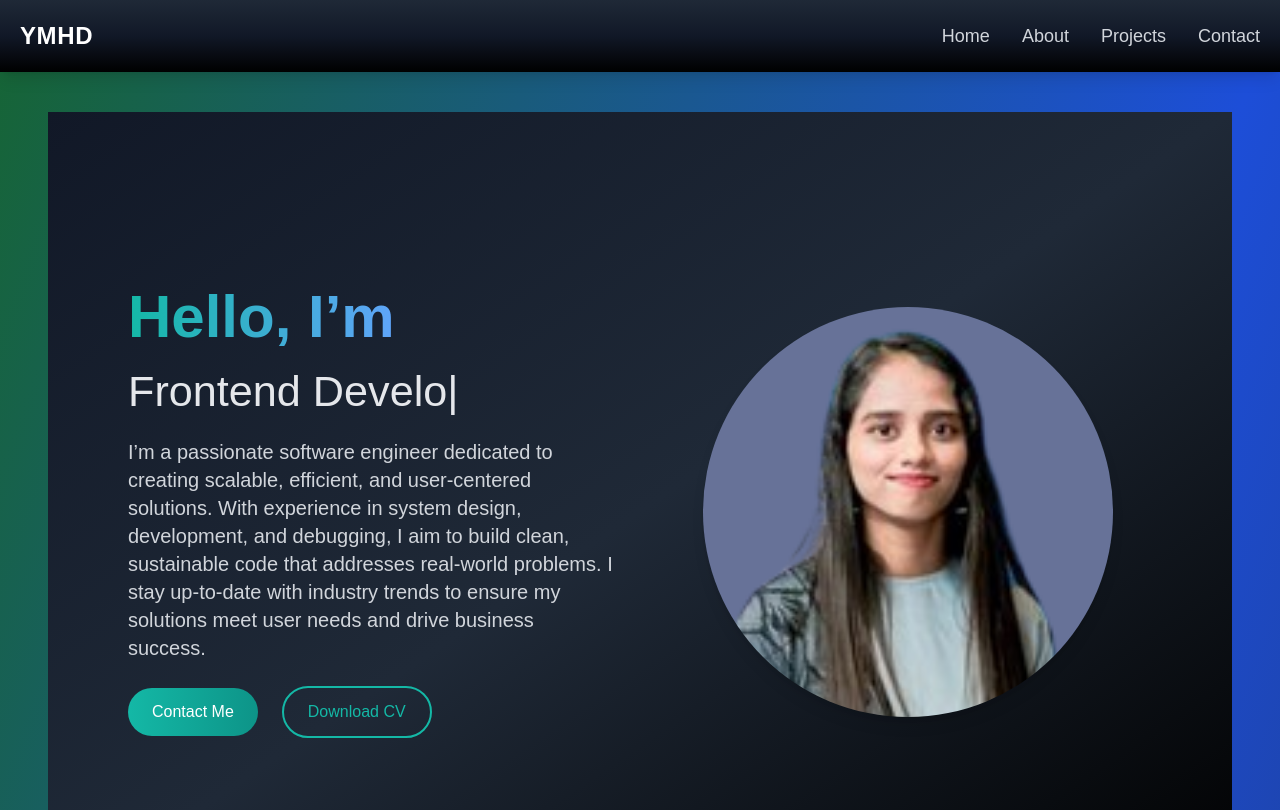
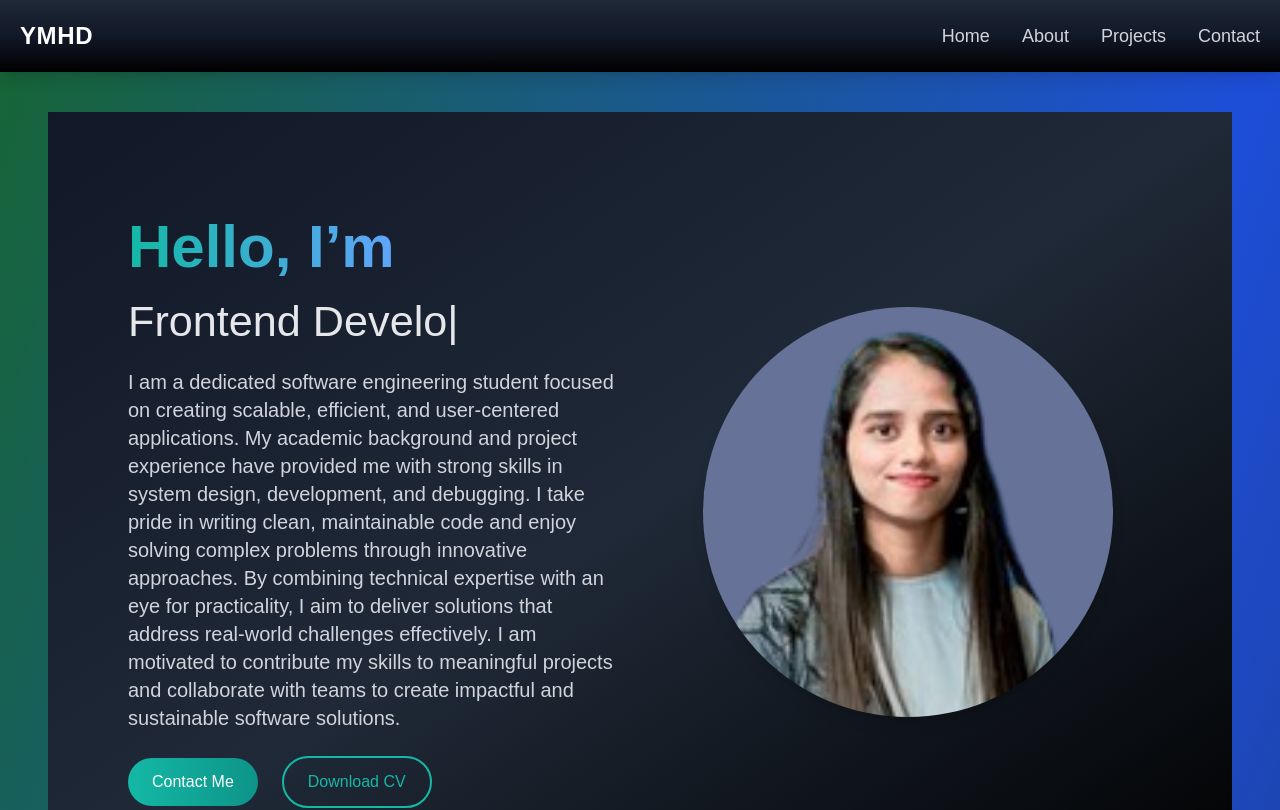
Before and after one commit to HarshaniYaparathne/Portfolio, a Next.js app: page / in a window 1280 px wide. Shown: the top 810 px of the page. Built offline with nearby package versions, Linux system fonts and the light colour scheme.

Commit message:
Edit MySection part with CV

```diff
--- a/src/app/components/pages/MySection.tsx
+++ b/src/app/components/pages/MySection.tsx
@@ -40,7 +40,11 @@ const MySection = () => {
               />
             </div>
             <p className="text-gray-300 text-lg sm:text-xl leading-relaxed">
-              I&rsquo;m a passionate software engineer dedicated to creating scalable, efficient, and user-centered solutions. With experience in system design, development, and debugging, I aim to build clean, sustainable code that addresses real-world problems. I stay up-to-date with industry trends to ensure my solutions meet user needs and drive business success.
+            I am a dedicated software engineering student focused on creating scalable, efficient, and user-centered applications. My academic background and project experience have provided me with strong skills in system design, development, and debugging.
+
+I take pride in writing clean, maintainable code and enjoy solving complex problems through innovative approaches. By combining technical expertise with an eye for practicality, I aim to deliver solutions that address real-world challenges effectively.
+
+I am motivated to contribute my skills to meaningful projects and collaborate with teams to create impactful and sustainable software solutions.
             </p>
             <div className="flex flex-col sm:flex-row items-start sm:items-center space-y-4 sm:space-y-0 sm:space-x-6">
               <Link
@@ -50,7 +54,7 @@ const MySection = () => {
                 Contact Me
               </Link>
               <a
-                href="/CV/Harshani_Yaparathne.pdf"
+                href="CV\SE_20APC4579_Harshani.pdf"
                 download="Harshani_Yaparathne.pdf"
                 className="px-6 py-3 rounded-full border-2 border-teal-500 text-teal-500 hover:bg-teal-500 hover:text-white text-center transition-all duration-300"
               >
```
Also changed, not shown: 2 other files (tests, documents, lock files or other folders).
